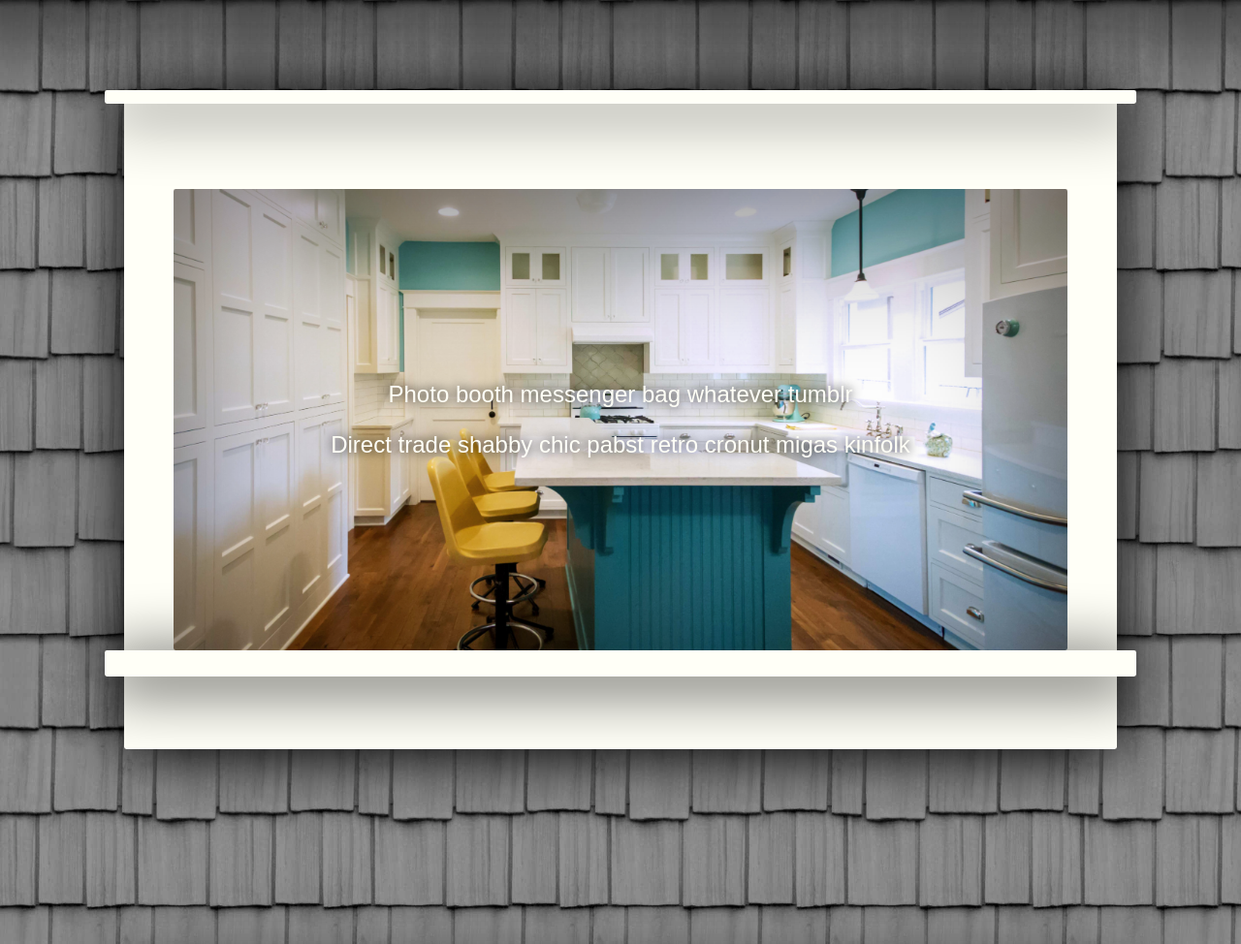
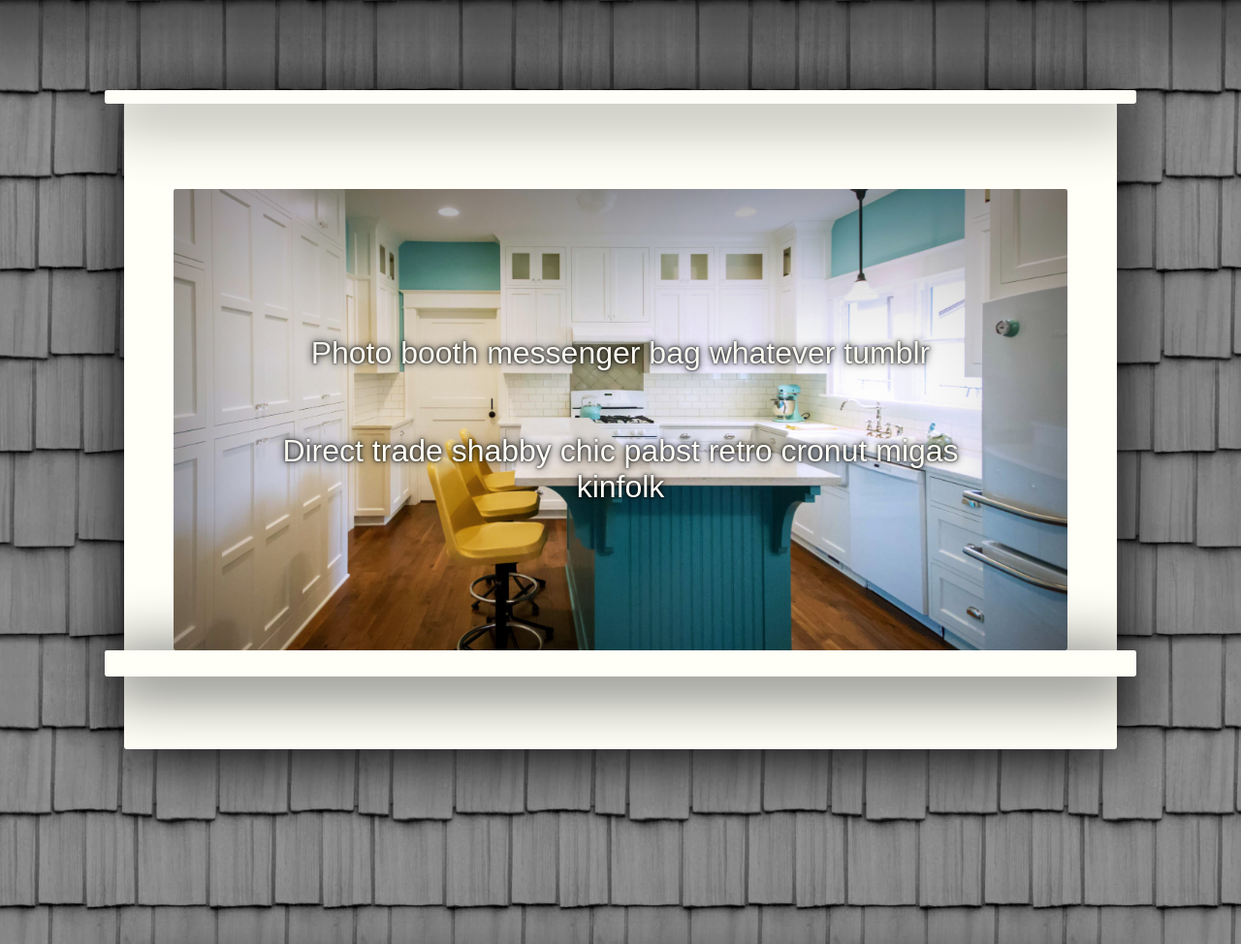
Before and after one commit to JohnTasto/TastoConstruction, a website built with webpack: page public/index.html in a window 1280 px wide. Shown: the part 643-1617 px from the top of the page at 97% size. Built offline with nearby package versions, Linux system fonts and the light colour scheme; what animation-frame would draw is missing.

Commit message:
Make text larger

```diff
--- a/src/scss/index.scss
+++ b/src/scss/index.scss
@@ -145,10 +145,11 @@
 
   p {
     color: $trim-color;
-    font-size: 1.5em;
-    text-shadow: 0em 0em .5em black;
+    font-size: 2em;
+    text-shadow: 0em 0em .25em black, 0em 0em .1em black;
     text-align: center;
     margin-top: 0;
+    margin-bottom: 2em;
   }
 
   img {
```
